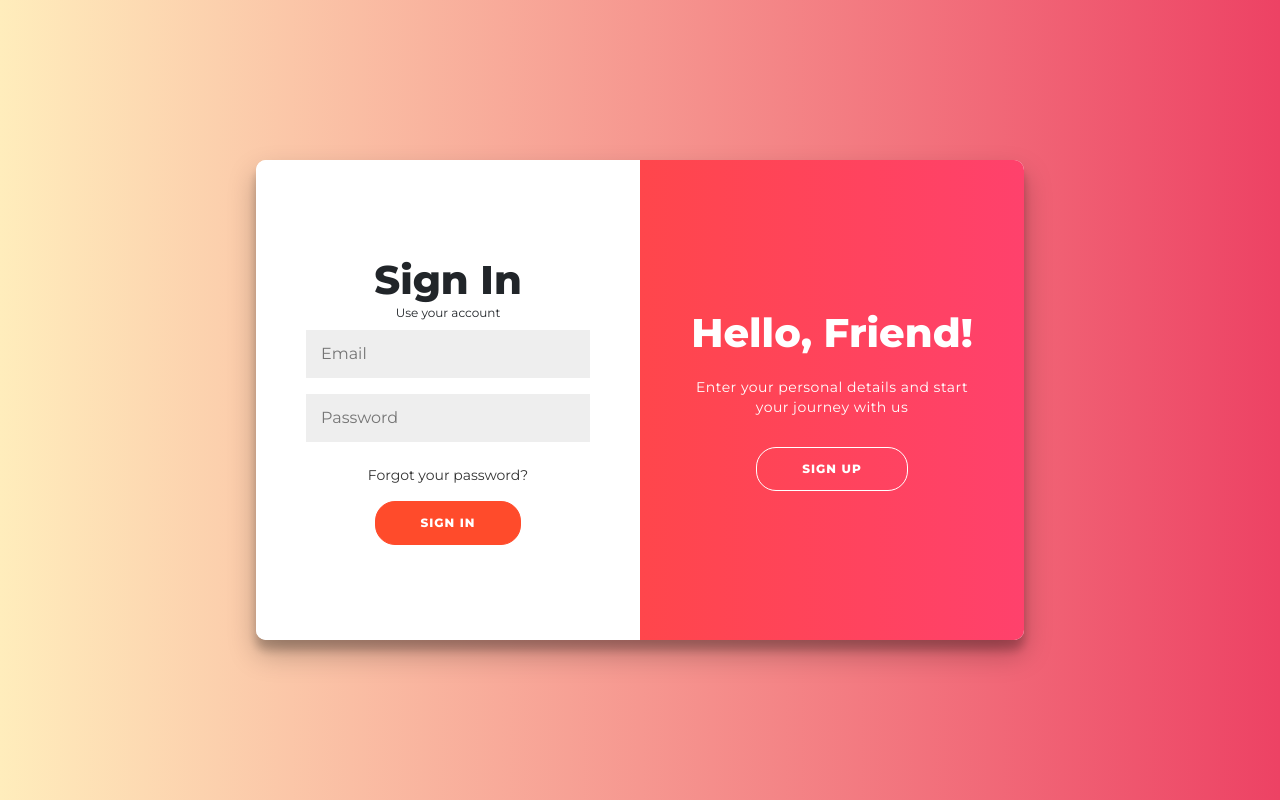
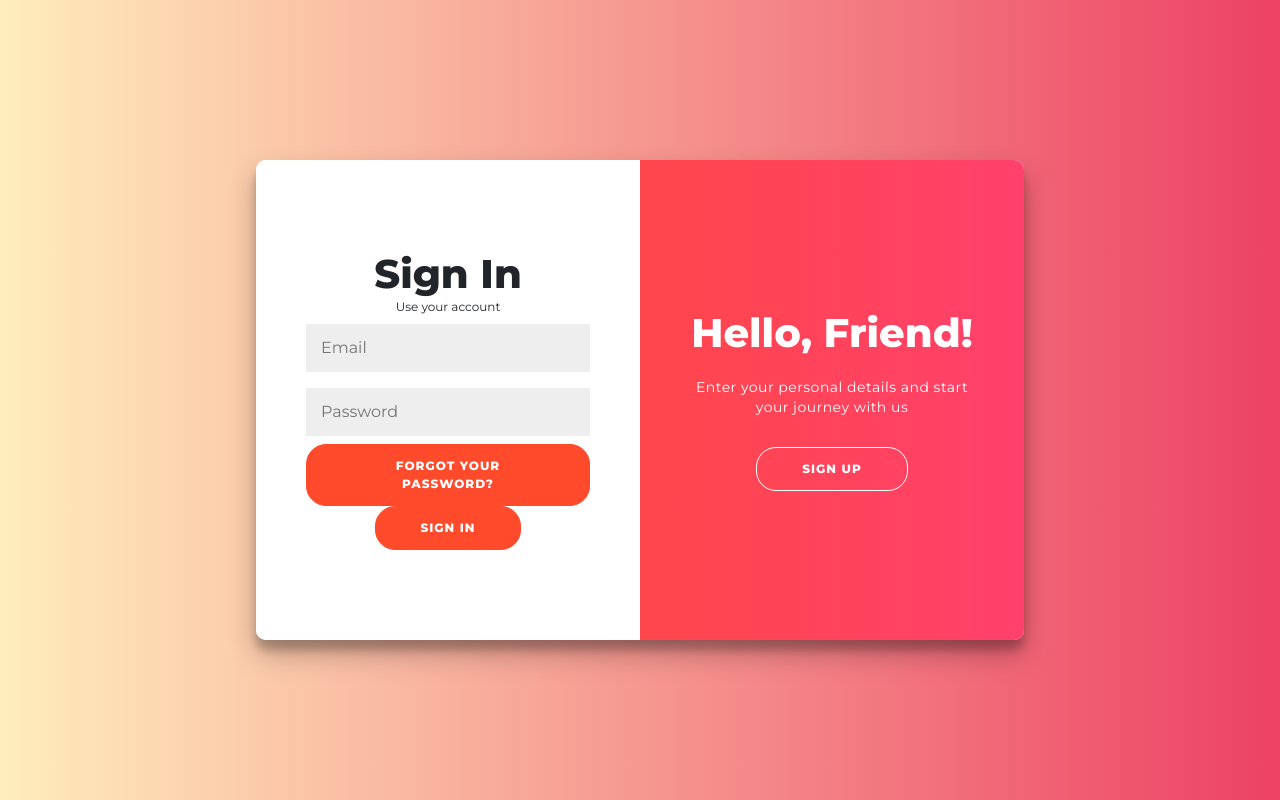
Before and after one commit to koradavarun170-cell/Eventcell_manager, a React (Create React App) app: page / in a window 1280 px wide. Built offline with nearby package versions, Linux system fonts and the light colour scheme.

Commit message:
fixed deployment issues

```diff
--- a/src/components/checkeventinterface/checkeventinterface.js
+++ b/src/components/checkeventinterface/checkeventinterface.js
@@ -25,13 +25,10 @@
       console.error(err);
       setEvents([]);
     }
-  };
-
+    };
   useEffect(() => {
     fetchEvents();
-  }, [view, userEmail]);
-
-  // Handle registration for a specific event
+  }, [view, userEmail, fetchEvents]);
   const handleRegister = async (eventId) => {
     try {
       const res = await fetch(
--- a/src/components/loginpage/loginpage.js
+++ b/src/components/loginpage/loginpage.js
@@ -118,10 +118,13 @@
               onChange={(e) => setPassword(e.target.value)}
               required
             />
-            <a href="#">Forgot your password?</a>
-            <button type="button" onClick={handleSignin}>
-              Sign In
-            </button>
+            <button type="button" className="forgot-btn">
+          Forgot your password?
+        </button>
+
+        <button type="button" onClick={handleSignin}>
+          Sign In
+        </button>
           </form>
         </div>
 
```
